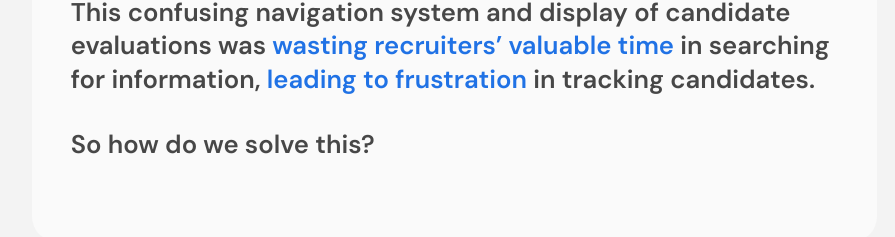
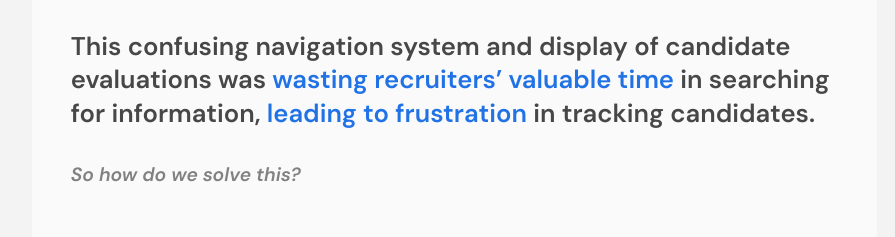
Before and after one commit to Katiiesun/portfolio, a React (Create React App) app: page /heymilo in a window 1280 px wide. Shown: the part 2613-2850 px from the top of the page, without its empty margins (198-1093 px from the left). Built offline with nearby package versions, Linux system fonts and the light colour scheme.

Commit message:
final update

```diff
--- a/src/components/heymilo.js
+++ b/src/components/heymilo.js
@@ -104,6 +104,7 @@ function HeyMilo() {
 
           <img src={heymiloOG} alt="heymilo redesign" />
           <div className="problem-statement">
+            <h2>Problem Statement</h2>
             <h1 class="headline">
               This confusing navigation system and display of candidate
               evaluations was
@@ -112,7 +113,8 @@ function HeyMilo() {
               <span class="highlight"> leading to frustration </span>
               in tracking candidates.
             </h1>
-            <h1>So how do we solve this?</h1>
+            {/* <br></br> */}
+            <h3><i>So how do we solve this?</i></h3>
           </div>
           <h1>Competitor Analysis</h1>
           <h2>
--- a/src/static/heymilo.css
+++ b/src/static/heymilo.css
@@ -438,6 +438,28 @@ margin-bottom: 3vw;
   color:#565656
 }
 
+.problem-statement h2{
+  font-weight: 600;
+  width:60vw;
+  line-height: 0vw;
+  font-size: 1.2vw;
+  font-family: "DM Sans", sans-serif;
+  font-optical-sizing: auto;
+  color:#b3b3b3
+}
+
+.problem-statement h3{
+  font-weight: 600;
+  width:60vw;
+  padding-top:2vw;
+  line-height: 0vw;
+  font-size: 1.5vw;
+  font-family: "DM Sans", sans-serif;
+  font-optical-sizing: auto;
+  color:#818181
+}
+
+
 .hm-overview h4{
   font-weight: 600;
   width:65vw;
```
